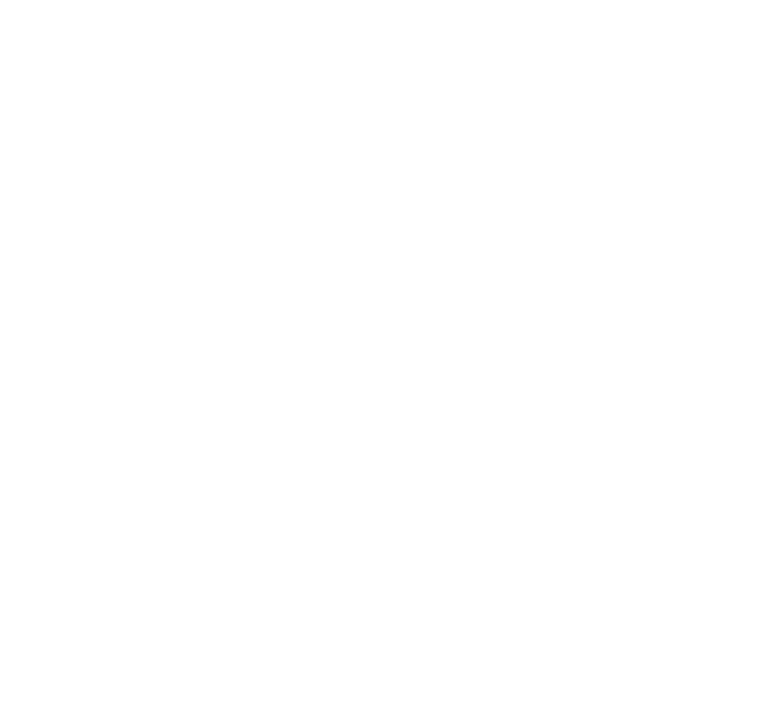
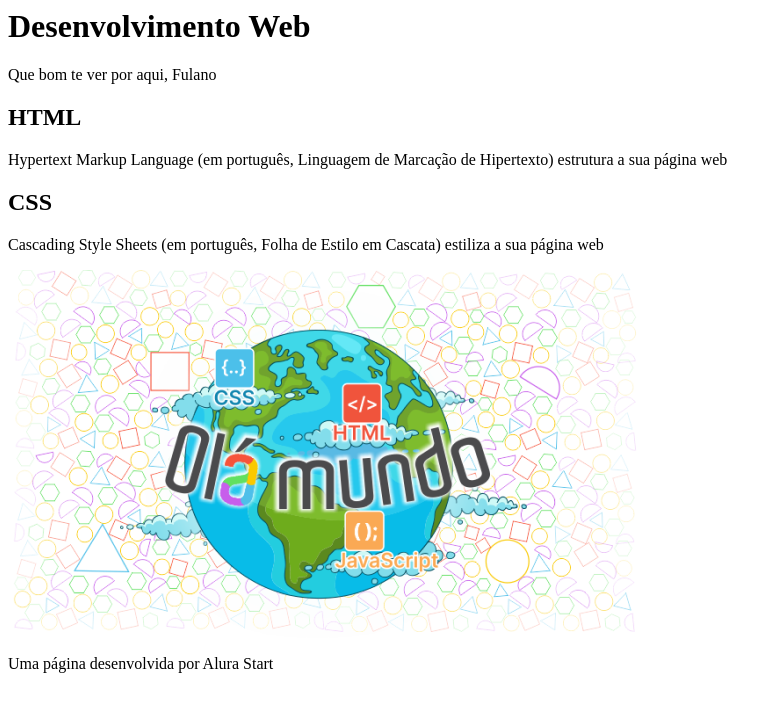
Before and after one commit to profdanielly/DEV-WEB, a plain HTML site: page index.html in a window 1280 px wide. Shown: the whole page, without its empty margins (0-782 px from the left). Drawn offline with Linux system fonts and the light colour scheme.

Commit message:
Finalizando a página HTML

```diff
--- a/index.html
+++ b/index.html
@@ -1,11 +1,16 @@
-<!DOCTYPE html>
-<html lang="en">
-<head>
-    <meta charset="UTF-8">
-    <meta name="viewport" content="width=device-width, initial-scale=1.0">
-    <title>Dev Web</title>
-</head>
 <body>
-
+    <header>
+        <h1>Desenvolvimento Web</h1>
+        <p>Que bom te ver por aqui, Fulano</p>
+    </header>
+    <section>
+        <h2>HTML</h2>
+        <P>Hypertext Markup Language (em português, Linguagem de Marcação de Hipertexto) estrutura a sua página web</P>
+        <h2>CSS</h2>
+        <P>Cascading Style Sheets (em português, Folha de Estilo em Cascata) estiliza a sua página web</P>
+        <img src="imagens/Olá Mundo.png.png" alt="Imagem com figuras geométricas ao fundo e uma figura do planeta Terra a frente, com a inscrição Olá Mundo em letras coloridas">
+    </section>
+    <footer>
+        <p>Uma página desenvolvida por Alura Start</p>
+    </footer>
 </body>
-</html>
```
Also changed, not shown: imagens/Olá Mundo.png.png (added).
